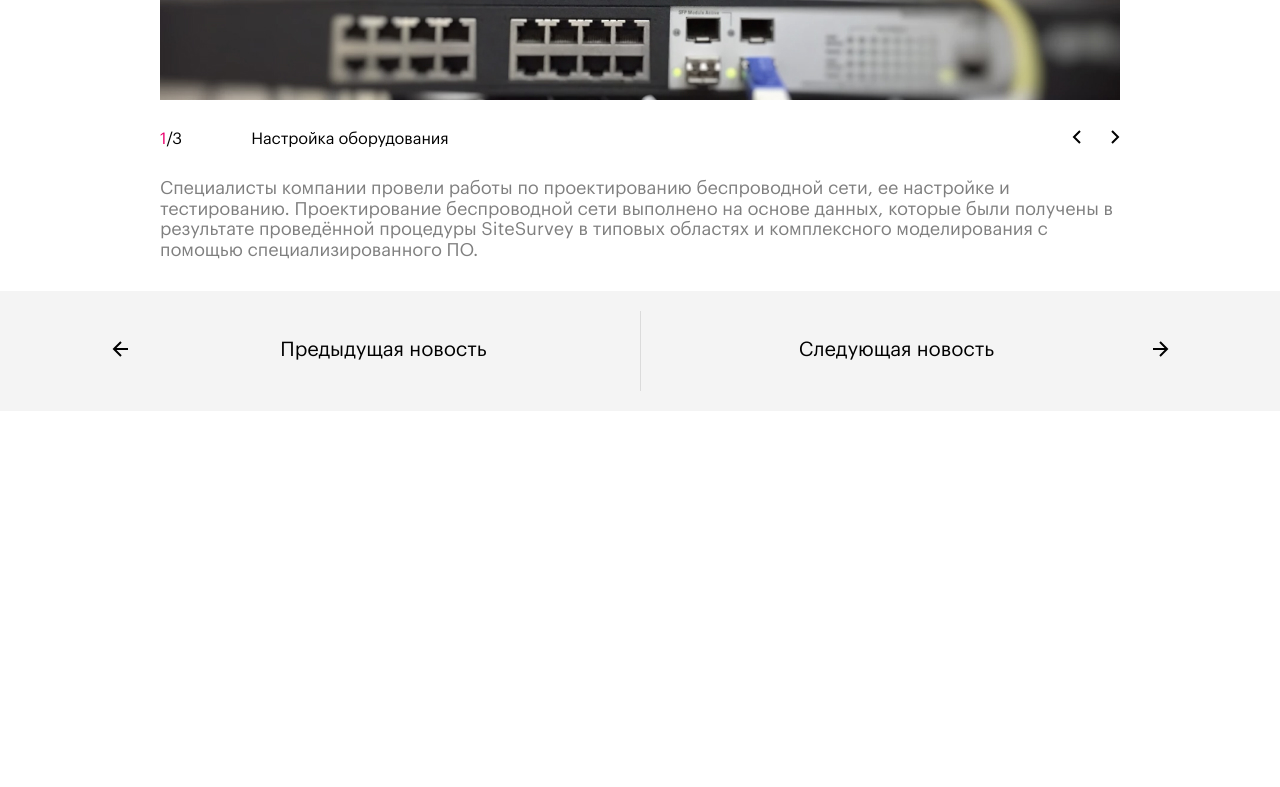
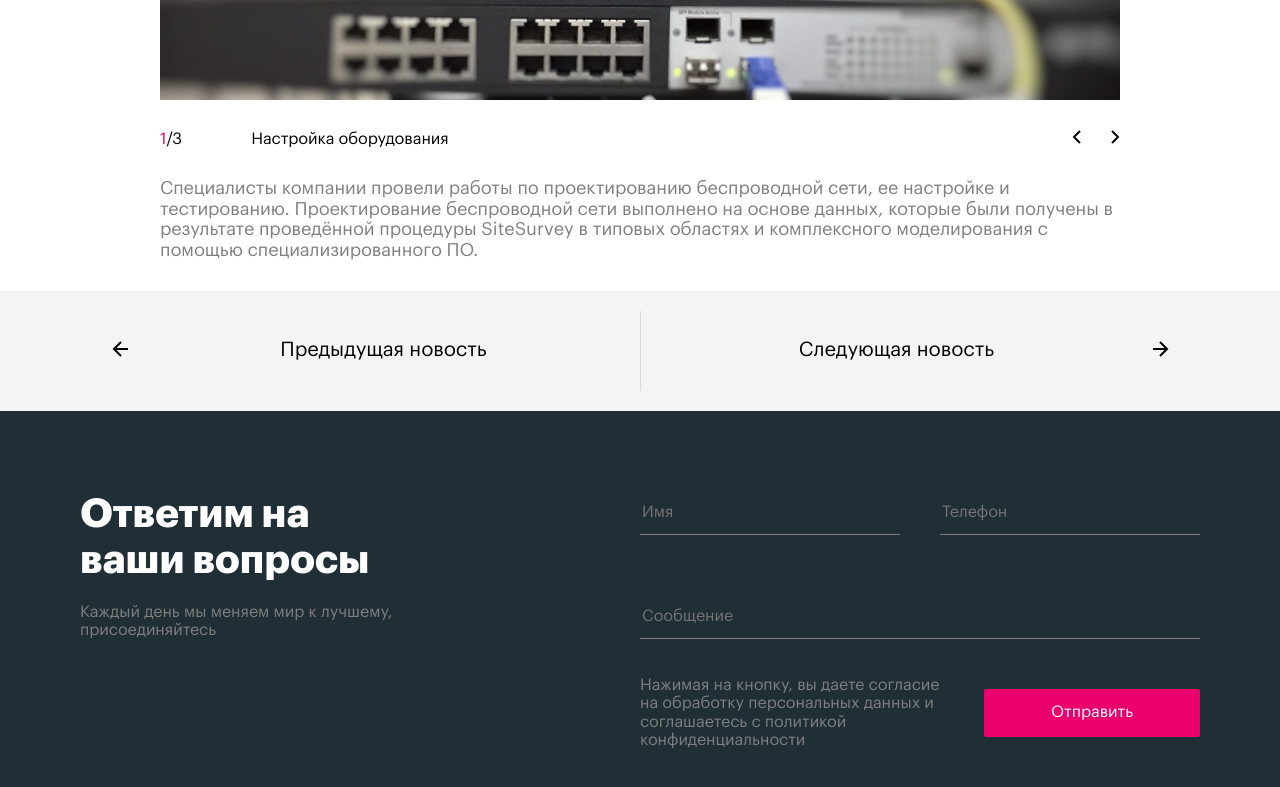
Before and after one commit to hurrii/outSource-wifi, a Vue app: page / in a window 1280 px wide. Shown: the part 2215-3002 px from the top of the page. Before the commit the page ends 2626 px from the top, so only its background shows below. Built offline with nearby package versions, Linux system fonts and the light colour scheme.

Commit message:
Question form section styling addition

```diff
--- a/src/App.vue
+++ b/src/App.vue
@@ -2,6 +2,7 @@
   <div id="app">
     <Header/>
     <Content/>
+    <Footer/>
   </div>
 </template>
 
@@ -10,12 +11,14 @@
 import sassStyles from './scss/import.scss'
 import Header from './components/Header/Header.vue'
 import Content from './components/Content/Content.vue'
+import Footer from './components/Footer/Footer.vue'
 
 export default {
   name: 'app',
   components: {
     Header,
-    Content
+    Content,
+    Footer
   }
 }
 </script>
--- /dev/null
+++ b/src/components/Footer/Contact/Contact.vue
@@ -0,0 +1,42 @@
+<template>
+        <section class="contact">
+            <div class="row">
+                <ContactQuestions/>
+                <ContactSendQuestion/>
+            </div>
+        </section>
+</template>
+
+<script>
+import ContactQuestions from './ContactQuestions.vue'
+import ContactSendQuestion from './ContactSendQuestion.vue'
+
+export default {
+  name: 'Contact',
+  components: {
+      ContactQuestions,
+      ContactSendQuestion
+  }
+}
+</script>
+
+<!-- Add "scoped" attribute to limit CSS to this component only -->
+<style scoped lang="scss">
+    .contact {
+        background: #202E35;
+        color: $grey;
+        padding: 80px 0;
+    }
+
+        .row {
+            max-width: 87.5%;
+            display: flex;
+            flex-direction: column;
+            margin: 0 auto;
+
+
+                @media screen and (min-width: 360px) {max-width: 87.5%;}
+                @media screen and (min-width: 768px) {flex-direction: row;}
+                @media screen and (min-width: 1440px) {max-width: 1160px;}
+            }
+</style>
--- /dev/null
+++ b/src/components/Footer/Contact/ContactQuestions.vue
@@ -0,0 +1,45 @@
+<template>
+        <div class="contact-questions">
+            <div class="wrapper">
+
+            <h2>Ответим на ваши вопросы</h2>
+            <p>Каждый день мы меняем мир к лучшему, присоединяйтесь</p>
+            </div>
+        </div>
+</template>
+
+<script>
+
+export default {
+  name: 'ContactQuestions',
+  components: {
+  }
+}
+</script>
+
+<!-- Add "scoped" attribute to limit CSS to this component only -->
+<style scoped lang="scss">
+    .contact-questions {
+        max-width: 100%;
+        flex-basis: 374px;
+        flex: 1;
+
+        .wrapper {
+            max-width: 340px;
+        }
+
+            h2 {
+                margin: 0;
+                color: #FFFFFF;
+                padding-bottom: 55px;
+                font-size: 26px;
+                    @media screen and (min-width: 768px) { font-size: 40px; padding-bottom: 20px;}
+            }
+
+            p {
+                margin: 0;
+                font-size: 16px;
+                    @media screen and (max-width: 768px) { display: none; visibility: hidden; }
+            }
+    }
+</style>
--- /dev/null
+++ b/src/components/Footer/Contact/ContactSendQuestion.vue
@@ -0,0 +1,107 @@
+<template>
+    <div class="send-question">
+        <form action="" class="contact-form">
+            <div class="text-tel-wrapper">
+                <input type="text" name="name" id="contact-name" placeholder="Имя" onfocus="this.placeholder = ''" onblur="this.placeholder = 'Имя'">
+                <div class="divider"></div>
+                <input type="tel" name="phone" id="contact-phone" placeholder="Телефон" onfocus="this.placeholder = ''" onblur="this.placeholder = 'Телефон'">
+            </div>
+            <input type="text" name="message" id="contact-msg" placeholder="Сообщение" onfocus="this.placeholder = ''" onblur="this.placeholder = 'Сообщение'">
+
+            <div class="submit-wrapper">
+                <span>Нажимая на кнопку, вы даете согласие на обработку персональных данных и соглашаетесь с политикой конфиденциальности
+                </span>
+                <button type="submit">Отправить</button>
+            </div>
+        </form>
+    </div>
+</template>
+
+<script>
+
+export default {
+  name: 'ContactSendQuestion'
+}
+</script>
+
+<!-- Add "scoped" attribute to limit CSS to this component only -->
+<style scoped lang="scss">
+    .send-question {
+        flex: 1;
+        width: 100%;
+        max-width: 560px;
+        overflow: hidden;
+    }
+
+    .contact-form {
+        display: flex;
+        flex-wrap: wrap;
+
+
+        input {
+            border: 0;
+            flex: 1;
+            min-height: 44px;
+            background: none;
+            border-bottom: 1px solid $grey;
+            color: $grey;
+        }
+
+    }
+
+        .text-tel-wrapper {
+            flex: 1 1 100%;
+            display: flex;
+            flex-wrap: wrap;
+            padding-bottom: 60px;
+
+            @media screen and (max-width: 1023px) { flex-direction: column; }
+
+            .divider {
+                flex-basis: 40px;
+                max-width: 40px;
+                flex: 1;
+                @media screen and (max-width: 1023px) {
+                    display: none; visibility: hidden;
+                }
+            }
+            input { flex-basis: 260px; flex: 1; }
+        }
+
+
+        .submit-wrapper {
+            flex-basis: 560px;
+            width: 100%;
+            display: flex;
+            align-items: center;
+            padding-top: 37px;
+            flex-wrap: wrap;
+
+            span {
+                flex-basis: 319px;
+                width: 319px;
+                flex: 1;
+                padding-right: 24px;
+                @media screen and (max-width: 580px) { font-size: 13px }
+            }
+
+
+            button {
+                border: 0;
+                max-width: 216px;
+                flex-basis: 216px;
+                background: $pink;
+                color: $white;
+                border-radius: 2px;
+                height: 48px;
+                flex: 1;
+            }
+
+            @media screen and (max-width: 1024px) {
+                span {order: 2; flex-basis: 100%; padding-top: 10px;}
+                button {order: 1; flex-basis: 100%; }
+            }
+        }
+
+
+</style>
--- /dev/null
+++ b/src/components/Footer/Footer.vue
@@ -0,0 +1,20 @@
+<template>
+    <footer class="footer">
+        <Contact/>
+    </footer>
+</template>
+
+<script>
+import Contact from './Contact/Contact.vue'
+
+export default {
+  name: 'Footer',
+  components: {
+      Contact
+  }
+}
+</script>
+
+<!-- Add "scoped" attribute to limit CSS to this component only -->
+<style scoped lang="scss">
+</style>
```
